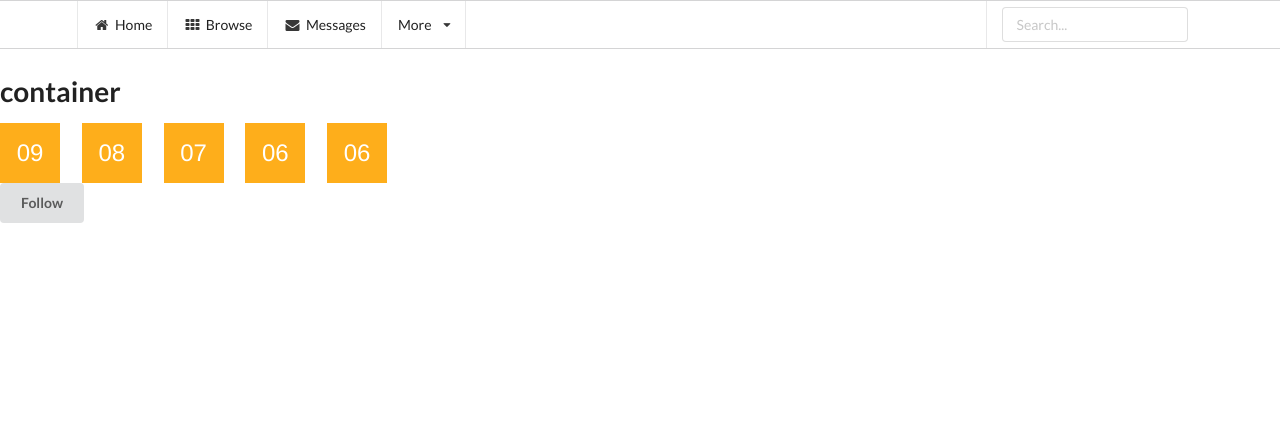
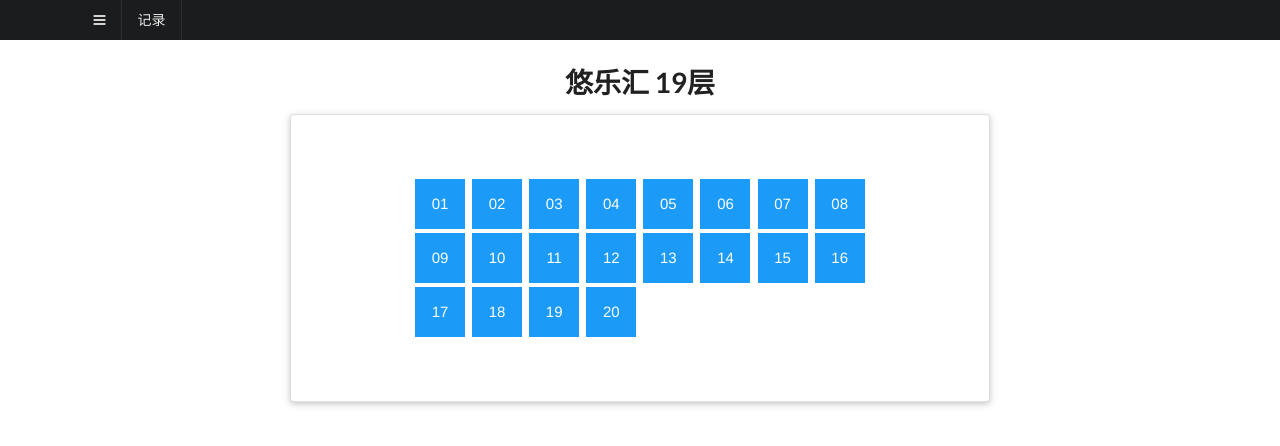
Before and after one commit to uccello1508/maroos, a plain HTML site: page floor.html in a window 1280 px wide. Drawn offline with nearby package versions, Linux system fonts and the light colour scheme.

Commit message:
Update floor.html

```diff
--- a/floor.html
+++ b/floor.html
@@ -5,61 +5,127 @@
 <meta name="viewport" content="width=device-width">
 <link href="https://fonts.googleapis.com/css?family=Raleway" rel="stylesheet">
  <link rel="stylesheet" type="text/css" href="Semantic/semantic.min.css">
-<script
-  src="https://code.jquery.com/jquery-3.1.1.min.js"
-  integrity="sha256-hVVnYaiADRTO2PzUGmuLJr8BLUSjGIZsDYGmIJLv2b8="
-  crossorigin="anonymous"></script>
+ <script src="../Semantic/themes/default/assets/library/jquery.min.js"></script>
 <script src="Semantic/semantic.min.js"></script>
 
-  <style>
+  <style type="text/css">
+
+      .column.grid {
+          padding: 0;
+          margin: 0 auto;
+          width: 482px;
+
+      }
+      .button {
+          font-size: 15px;
+             min-height: 50px;
+        width: 50px;
+          justify-content: center;
+          margin: 2px;
+          padding: inherit;
+          position: relative;
+          font-size-adjust: 100%;
 
 
+          object-position:50% 50%;
+      }
+
+
+ @media only screen and (max-width: 700px) {
+.column.grid {
+          padding: 0;
+          margin: 0 auto;
+          width: 254px;
+
+
+      }
+    }
+
   </style>
-  <div class="ui attached stackable menu">
+ <div class="ui fixed inverted main menu">
   <div class="ui container">
-    <a class="item">
-      <i class="home icon"></i> Home
+    <a class="launch icon item">
+      <i class="content icon"></i>
     </a>
-    <a class="item">
-      <i class="grid layout icon"></i> Browse
-    </a>
-    <a class="item">
-      <i class="mail icon"></i> Messages
-    </a>
-    <div class="ui simple dropdown item">
-      More
-      <i class="dropdown icon"></i>
-      <div class="menu">
-        <a class="item"><i class="edit icon"></i> Edit Profile</a>
-        <a class="item"><i class="globe icon"></i> Choose Language</a>
-        <a class="item"><i class="settings icon"></i> Account Settings</a>
+
+      <div class="item">
+        记录
+      </div>
+
+    <div class="right menu">
+
+      <div class="vertically fitted borderless item">
+
+      </div>
       </div>
     </div>
-    <div class="right item">
-      <div class="ui input"><input type="text" placeholder="Search..."></div>
-    </div>
-  </div>
-</div>
+        </div>
+
 </head>
 <body>
-<h1>container</h1>
-<div class="ui sixteen column grid">
-    <div class="column"> <button class="button button-highlight button-square button-jumbo ">
+<br>
+<br>
+<h1 align="center"> 悠乐汇 19层</h1>
+<div  class="ui raised very padded text container segment">
+<div  class="ui column grid">
+
+<div class="ui stackable column"><button class="button button-primary button-square button-large ">
+01
+  </button>
+   <button class="button button-primary button-square button-large ">
+02
+  </button>
+   <button class="button button-primary button-square button-large ">
+03
+  </button>
+
+    <button class="button button-primary button-square button-large ">
+04
+  </button>
+   <button class="button button-primary button-square button-large ">
+05
+  </button>
+   <button class="button button-primary button-square button-large ">
+06
+  </button>
+   <button class="button button-primary button-square button-large ">
+07
+  </button>
+   <button class="button button-primary button-square button-large ">
+08
+  </button>
+
+   <button class="button button-primary button-square button-large ">
 09
-  </button></div>
-    <div class="column"><button class="button button-highlight button-square button-jumbo ">
-08
-  </button></div>
-    <div class="column"><button class="button button-highlight button-square button-jumbo ">
-07
-  </button></div>
-    <div class="column"><button class="button button-highlight button-square button-jumbo ">
-06
-  </button></div>
-  <div class="column"><button class="button button-highlight button-square button-jumbo ">
-06
-  </button></div>
-  </div>
-  <button class="ui button">Follow</button>
+  </button>
+   <button class="button button-primary button-square button-large ">
+10
+  </button>
+   <button class="button button-primary button-square button-large ">
+11
+  </button> <button class="button button-primary button-square button-large ">
+12
+  </button> <button class="button button-primary button-square button-large ">
+13
+  </button> <button class="button button-primary button-square button-large ">
+14
+  </button> <button class="button button-primary button-square button-large ">
+15
+  </button> <button class="button button-primary button-square button-large ">
+16
+  </button>
+
+  <button class="button button-primary button-square button-large ">
+17
+  </button>
+  <button class="button button-primary button-square button-large ">
+18
+  </button>  <button class="button button-primary button-square button-large ">
+19
+  </button>  <button class="button button-primary button-square button-large ">
+20
+  </button>
+    </div></div>
+</div>
 </body>
 </html>
```
